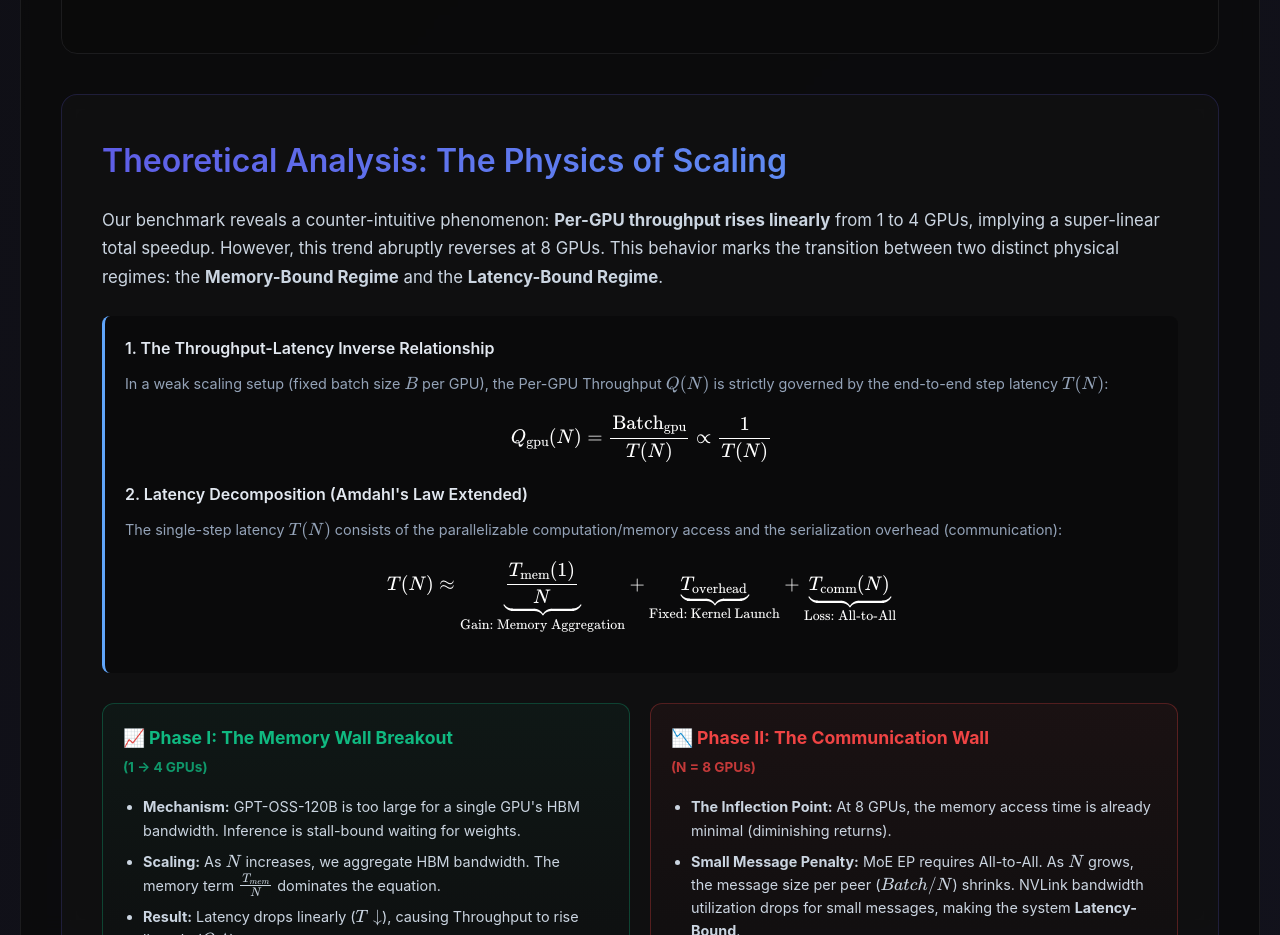
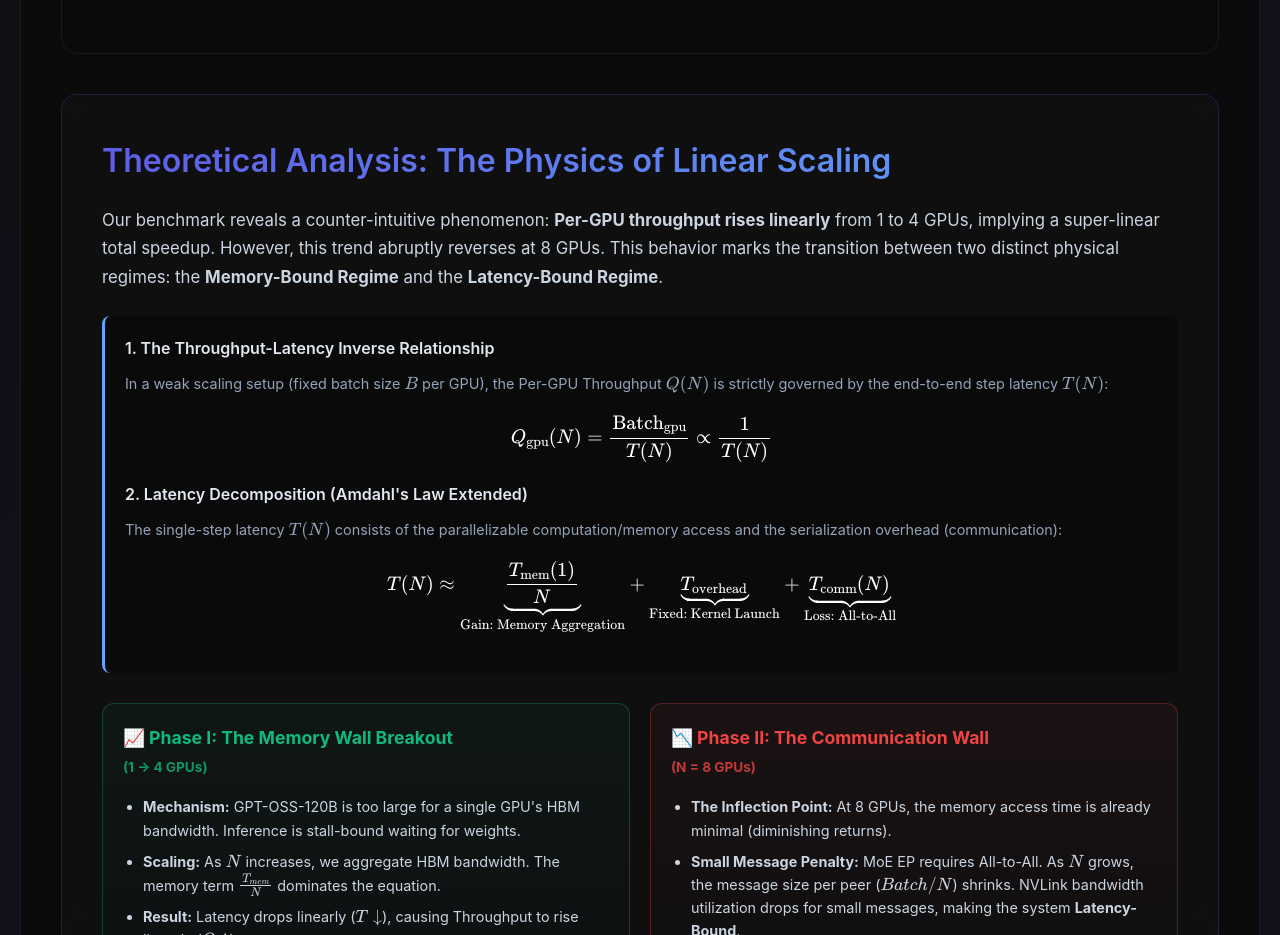
Before and after one commit to ryan-yide/moeloadbalance, a plain HTML site: page index.html in a window 1280 px wide. Shown: the part 5340-6275 px from the top of the page. Drawn offline with nearby package versions, Linux system fonts and the light colour scheme.

```diff
--- a/index.html
+++ b/index.html
@@ -1627,7 +1627,7 @@ trtllm-bench \
                 <!-- Theoretical Analysis Section -->
                 <div class="analysis-container">
                     <h2 style="color: #60a5fa; margin-bottom: 20px; display: flex; align-items: center; gap: 10px;">
-                        Theoretical Analysis: The Physics of Scaling
+                        Theoretical Analysis: The Physics of Linear Scaling
                     </h2>
 
                     <p style="color: #cbd5e1; margin-bottom: 25px; font-size: 1.05rem; line-height: 1.7;">
```
